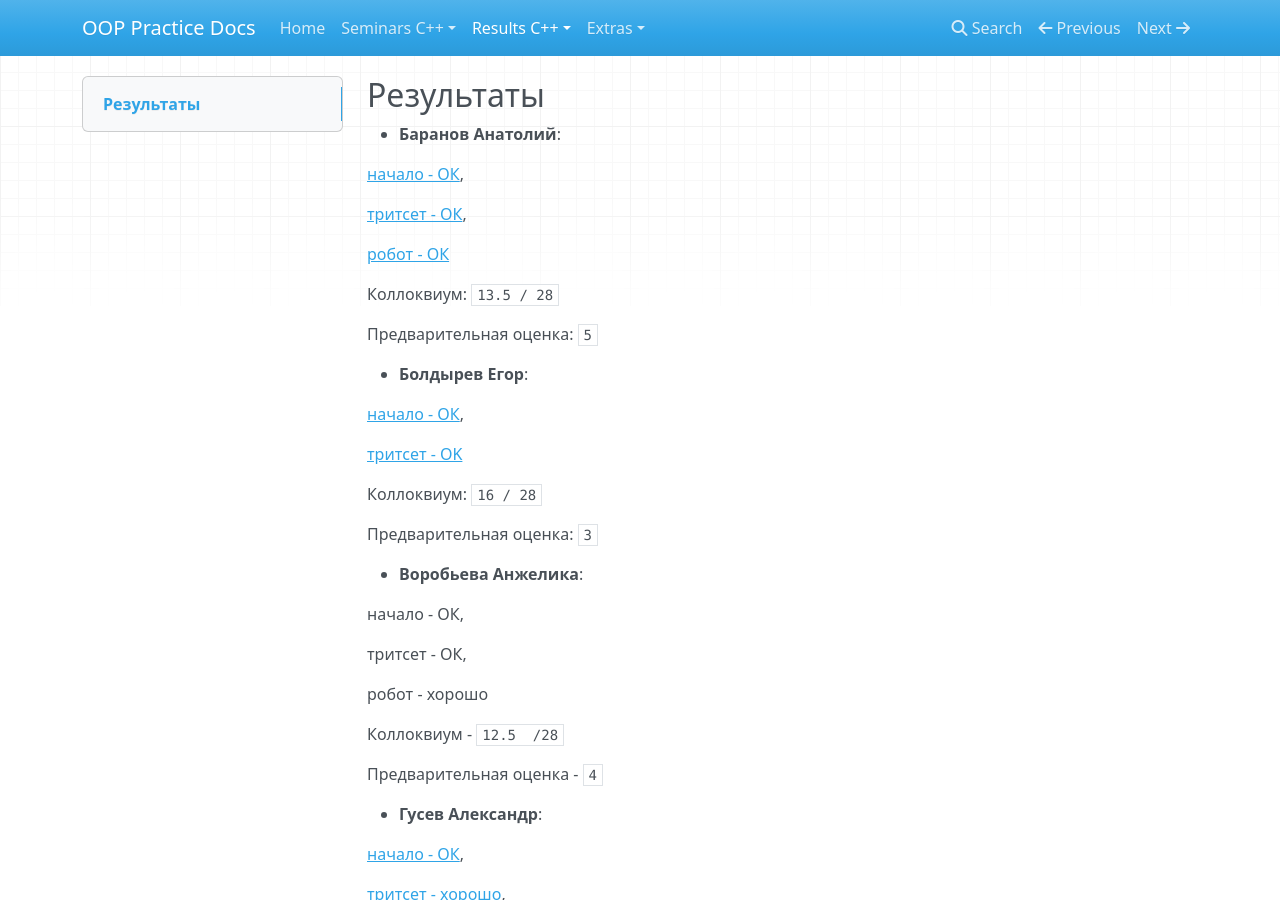
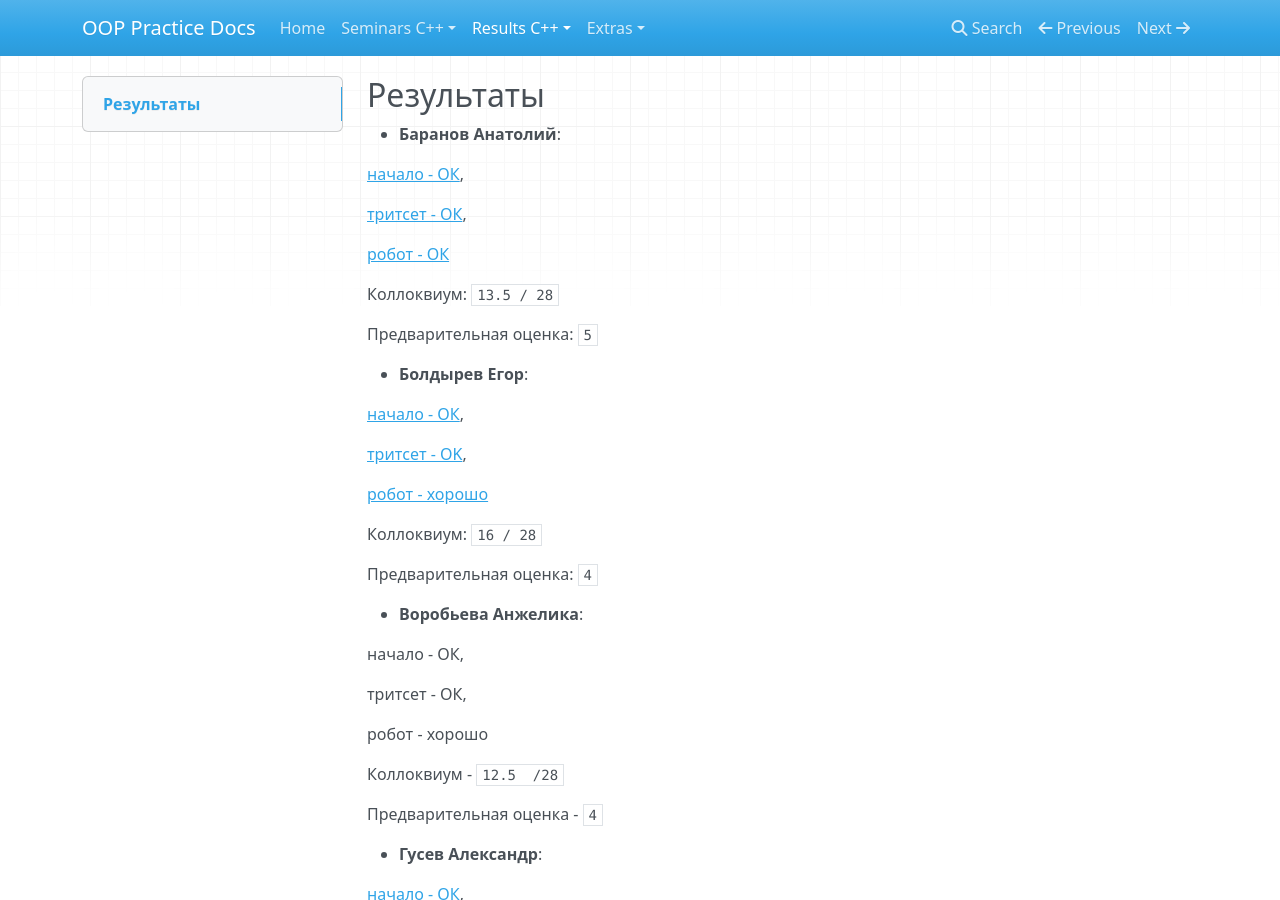
Before and after one commit to avoronkov/oop, an MkDocs documentation site: the page built from docs/2016.cpp/results.md, in a window 1280 px wide and 900 px high. Built offline with MkDocs 1.6.1, drawn with Linux system fonts in a browser that asks for light colours; nearby versions of some CDN libraries; old or Windows-style settings are respelled for this version of MkDocs.

Commit message:
update boldyrev results

```diff
--- a/docs/2016.cpp/results.md
+++ b/docs/2016.cpp/results.md
@@ -17,11 +17,13 @@
 
 [начало - ОК](/2016.cpp/task0/boldyrev/),
 
-[тритсет - OK](/2016.cpp/task0/boldyrev/)
+[тритсет - OK](/2016.cpp/task0/boldyrev/),
+
+[робот - хорошо](/2016.cpp/task0/boldyrev/)
 
 Коллоквиум: `16 / 28`
 
-Предварительная оценка: `3`
+Предварительная оценка: `4`
 
 
 - **Воробьева Анжелика**:
```
Also changed, not shown: docs/index.md (+1 -1 lines).
